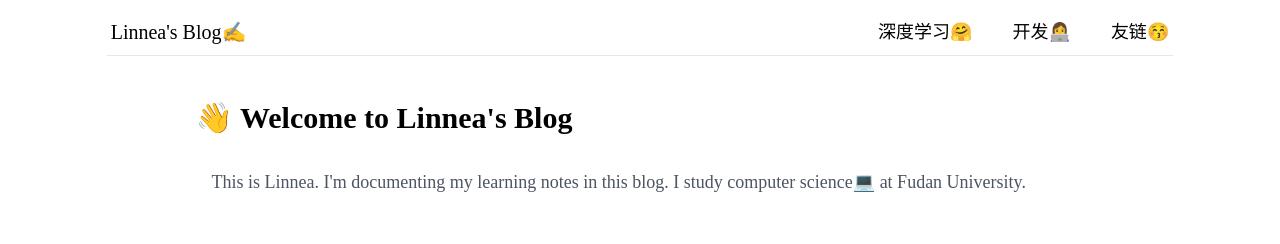
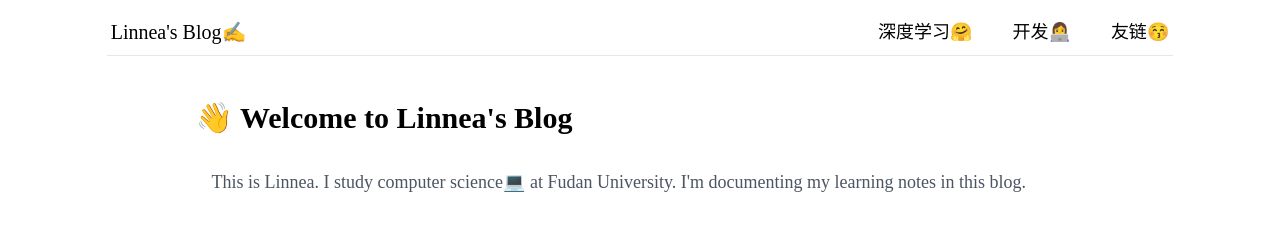
Before and after one commit to Linn3a/blog, a Next.js app: page / in a window 1280 px wide. Shown: the top 244 px of the page. Built offline with nearby package versions, Linux system fonts and the light colour scheme.

Commit message:
feat:sparkles:: modify home page

```diff
--- a/src/app/page.tsx
+++ b/src/app/page.tsx
@@ -22,7 +22,7 @@ export default function Home() {
       👋 Welcome to Linnea's Blog
       </div>
       <div className='text-lg text-gray-600 m-4'>
-      This is Linnea. I'm documenting my learning notes in this blog. I study computer science💻 at Fudan University.
+      This is Linnea.  I study computer science💻 at Fudan University. I'm documenting my learning notes in this blog.
         </div>
     </div>
 
```
